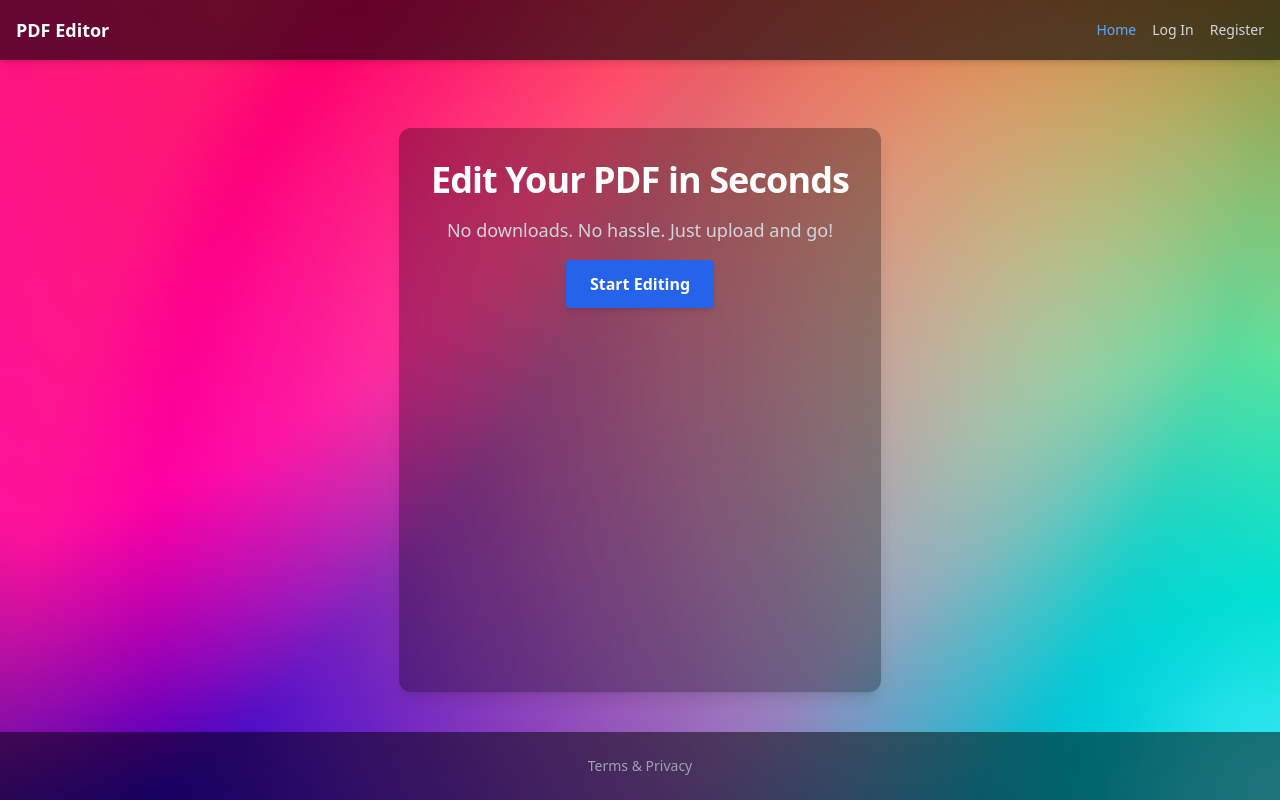
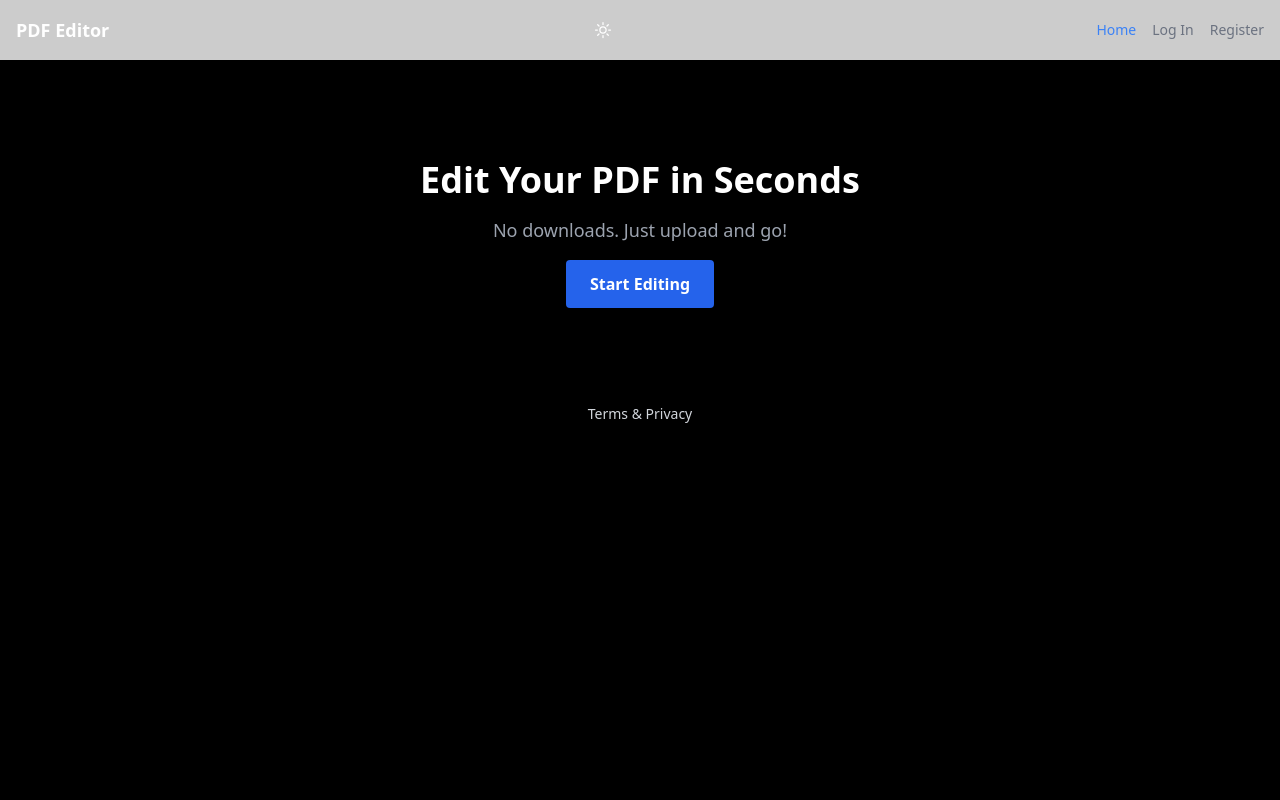
Before and after one commit to bl4ckmore/PDF-MAKER, a Next.js app: page / in a window 1280 px wide. Built offline with nearby package versions, Linux system fonts and the light colour scheme.

Commit message:
updated burger

```diff
--- a/package.json
+++ b/package.json
@@ -18,6 +18,7 @@
     "tailwindcss": "^3.4.17"
   },
   "dependencies": {
+    "@heroicons/react": "^2.2.0",
     "axios": "^1.8.4",
     "framer-motion": "^12.5.0",
     "next": "^15.2.3",
--- a/pages/index.js
+++ b/pages/index.js
@@ -3,6 +3,7 @@ import axios from "axios";
 import * as pdfjsLib from "pdfjs-dist";
 import Link from "next/link";
 import { motion } from "framer-motion";
+import { SunIcon, MoonIcon } from "@heroicons/react/24/outline";
 
 const API_BASE_URL = "https://pdfapi-si07.onrender.com";
 pdfjsLib.GlobalWorkerOptions.workerSrc = `https://cdnjs.cloudflare.com/ajax/libs/pdf.js/${pdfjsLib.version}/pdf.worker.min.js`;
@@ -19,6 +20,8 @@ export default function Home() {
   const [user, setUser] = useState(null);
   const [editCount, setEditCount] = useState(0);
   const [notFound, setNotFound] = useState(false);
+  const [theme, setTheme] = useState("dark");
+
   const canvasRef = useRef(null);
 
   useEffect(() => {
@@ -40,7 +43,16 @@ export default function Home() {
           setUser(null);
         });
     }
+
+    const storedTheme = localStorage.getItem("theme");
+    if (storedTheme) setTheme(storedTheme);
   }, []);
+
+  const toggleTheme = () => {
+    const newTheme = theme === "light" ? "dark" : "light";
+    setTheme(newTheme);
+    localStorage.setItem("theme", newTheme);
+  };
 
   const handleLogout = () => {
     localStorage.removeItem("user");
@@ -88,7 +100,7 @@ export default function Home() {
       const res = await axios.post(`${API_BASE_URL}/api/pdf/extract-text`, formData);
       setOriginalText(res.data.text);
       renderPDFPreview(selectedFile);
-    } catch (err) {
+    } catch {
       alert("❌ Failed to preview PDF content");
     }
   };
@@ -141,7 +153,7 @@ export default function Home() {
 
       const res = await axios.post(`${API_BASE_URL}/api/pdf/replace-text`, formData, { headers });
       setUpdatedFile(`${API_BASE_URL}/pdf/${res.data.filename}`);
-    } catch (err) {
+    } catch {
       alert("❌ Failed to process PDF");
     } finally {
       setLoading(false);
@@ -155,19 +167,26 @@ export default function Home() {
   };
 
   return (
-    <div className="min-h-screen bg-cover bg-center bg-no-repeat text-white flex flex-col justify-between"
-      style={{ backgroundImage: "url('/bg-wallpaper.jpg')" }}
-    >
+    <div className={`${theme === "dark" ? "bg-black text-white" : "bg-white text-gray-900"} min-h-screen transition-colors duration-300`}>
       {/* Navbar */}
-      <nav className="w-full p-4 bg-black bg-opacity-60 shadow-md flex items-center justify-between fixed z-50">
+      <nav className="w-full p-4 bg-opacity-80 backdrop-blur-md flex justify-between items-center fixed top-0 z-50 shadow-md bg-black dark:bg-black bg-white">
         <Link href="/" className="text-lg font-bold">PDF Editor</Link>
+
+        {/* Theme Toggle */}
+        <button
+          onClick={toggleTheme}
+          className="text-white dark:text-yellow-400 hover:scale-105 transition-transform"
+          title="Toggle Theme"
+        >
+          {theme === "dark" ? <SunIcon className="w-5 h-5" /> : <MoonIcon className="w-5 h-5" />}
+        </button>
 
         {/* Desktop Menu */}
         <div className="hidden md:flex items-center gap-x-4">
-          <Link href="/" className="text-sm text-blue-400 hover:underline">Home</Link>
+          <Link href="/" className="text-sm text-blue-500 hover:underline">Home</Link>
           {user && (
             <>
-              <Link href="/dashboard" className="text-sm text-blue-400 hover:underline">Dashboard</Link>
+              <Link href="/dashboard" className="text-sm text-blue-500 hover:underline">Dashboard</Link>
               {user?.role !== "premium" && (
                 <Link href="/upgrade" className="text-sm text-yellow-400 hover:underline">Upgrade</Link>
               )}
@@ -175,67 +194,40 @@ export default function Home() {
           )}
           {!user ? (
             <>
-              <Link href="/login" className="text-sm text-gray-300 hover:underline">Log In</Link>
-              <Link href="/register" className="text-sm text-gray-300 hover:underline">Register</Link>
+              <Link href="/login" className="text-sm text-gray-500 hover:underline">Log In</Link>
+              <Link href="/register" className="text-sm text-gray-500 hover:underline">Register</Link>
             </>
           ) : (
             <button onClick={handleLogout} className="text-sm text-red-400 hover:underline">Logout</button>
           )}
         </div>
-
-        {/* Mobile */}
-        <div className="md:hidden">
-          <button onClick={() => setShowMobileMenu(!showMobileMenu)} className="text-white text-2xl">☰</button>
-        </div>
       </nav>
 
-      {/* Mobile Dropdown */}
-      {showMobileMenu && (
-        <div className="md:hidden bg-black bg-opacity-80 text-center py-4 space-y-2 mt-16 z-50">
-          <Link href="/" className="block text-sm text-blue-400 hover:underline">Home</Link>
-          {user && (
-            <>
-              <Link href="/dashboard" className="block text-sm text-blue-400 hover:underline">Dashboard</Link>
-              {user?.role !== "premium" && (
-                <Link href="/upgrade" className="block text-sm text-yellow-400 hover:underline">Upgrade</Link>
-              )}
-            </>
-          )}
-          {!user ? (
-            <>
-              <Link href="/login" className="block text-sm text-gray-300 hover:underline">Log In</Link>
-              <Link href="/register" className="block text-sm text-gray-300 hover:underline">Register</Link>
-            </>
-          ) : (
-            <button onClick={handleLogout} className="block text-sm text-red-400 hover:underline">Logout</button>
-          )}
-        </div>
-      )}
-
-      {/* Main Content */}
-      <main className="pt-32 pb-10 flex-grow flex justify-center px-4 backdrop-blur-md">
+      {/* Main */}
+      <main className="pt-32 pb-10 flex-grow flex justify-center px-4">
         {!showEditor ? (
-          <motion.div className="text-center space-y-4 bg-black bg-opacity-30 p-8 rounded-xl shadow-lg"
+          <motion.div
+            className={`text-center space-y-4 p-8 rounded-xl shadow-xl ${theme === "dark" ? "bg-black bg-opacity-30" : "bg-gray-100"}`}
             initial={{ opacity: 0, y: 20 }} animate={{ opacity: 1, y: 0 }} transition={{ duration: 0.6 }}
           >
-            <h1 className="text-4xl font-bold tracking-tight">Edit Your PDF in Seconds</h1>
-            <p className="text-gray-300 text-lg">No downloads. No hassle. Just upload and go!</p>
+            <h1 className="text-4xl font-bold">Edit Your PDF in Seconds</h1>
+            <p className="text-lg text-gray-400">No downloads. Just upload and go!</p>
             <motion.button
               whileHover={{ scale: 1.05 }} whileTap={{ scale: 0.95 }}
               onClick={handleShowEditor}
-              className="mt-6 bg-blue-600 hover:bg-blue-700 px-6 py-3 rounded text-white font-semibold shadow-md transition-all"
+              className="mt-4 bg-blue-600 hover:bg-blue-700 px-6 py-3 rounded text-white font-semibold"
             >
               Start Editing
             </motion.button>
             {user && user.role !== "premium" && (
               <p className="mt-2 text-yellow-300 text-sm">
-                You are on a free plan. {editCount}/2 edits used.{" "}
-                <Link href="/upgrade" className="underline">Upgrade</Link>
+                You are on a free plan. {editCount}/2 edits used. <Link href="/upgrade" className="underline">Upgrade</Link>
               </p>
             )}
           </motion.div>
         ) : (
-          <motion.div className="w-full max-w-xl space-y-4 bg-black bg-opacity-30 p-6 rounded-lg shadow-lg"
+          <motion.div
+            className={`w-full max-w-xl space-y-4 p-6 rounded-lg shadow-xl ${theme === "dark" ? "bg-black bg-opacity-30" : "bg-gray-100"}`}
             initial={{ opacity: 0 }} animate={{ opacity: 1 }} transition={{ duration: 0.5 }}
           >
             <h2 className="text-xl font-bold">📄 PDF Text Editor</h2>
@@ -263,8 +255,7 @@ export default function Home() {
             )}
 
             <motion.button
-              whileHover={{ scale: 1.02 }}
-              whileTap={{ scale: 0.96 }}
+              whileHover={{ scale: 1.02 }} whileTap={{ scale: 0.96 }}
               onClick={handleUpload}
               disabled={loading}
               className="bg-green-600 hover:bg-green-700 px-6 py-2 rounded text-white w-full transition-all"
@@ -291,8 +282,8 @@ export default function Home() {
       </main>
 
       {/* Footer */}
-      <footer className="text-center text-sm text-gray-300 py-6 bg-black bg-opacity-50">
-        <Link href="/terms" className="hover:underline text-gray-400">Terms & Privacy</Link>
+      <footer className="text-center text-sm py-6 bg-black bg-opacity-60 text-gray-300">
+        <Link href="/terms" className="hover:underline">Terms & Privacy</Link>
       </footer>
     </div>
   );
--- a/styles/globals.css
+++ b/styles/globals.css
@@ -22,24 +22,5 @@
     background-size: 200% 200%;
     animation: gradientShift 15s ease infinite;
   }
-  html.light {
-    --bg: #ffffff;
-    --text: #111111;
-    --card: #f1f1f1;
-    --input: #e5e7eb;
-  }
-  html.dark {
-    --bg: #0f0f0f;
-    --text: #f9f9f9;
-    --card: #1f1f1f;
-    --input: #2d2d2d;
-  }
-
-  @layer base {
-    body {
-      background-color: var(--bg);
-      color: var(--text);
-    }
-  }
 
 }
```
Also changed, not shown: 1 other file (tests, documents, lock files or other folders).
